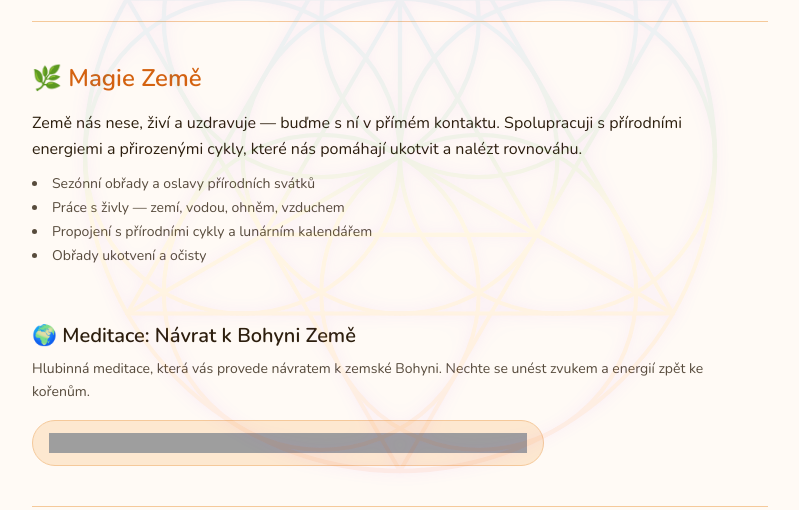
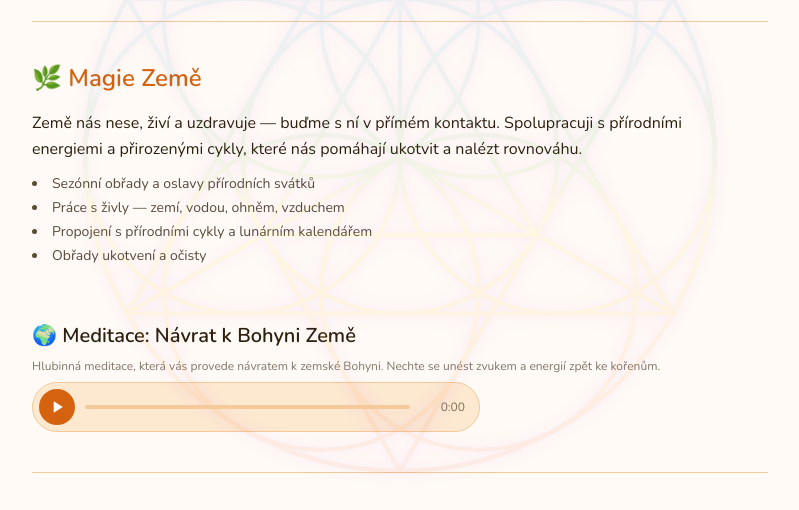
Before and after one commit to Cuchulain/ohnivazena-cz, an Astro site: page /cim-se-zabyvam in a window 1280 px wide. Shown: the part 244-754 px from the top of the page, without its empty margins (240-1039 px from the left). Built offline with nearby package versions, Linux system fonts and the light colour scheme; Astro itself is replaced by a stand-in of ours; grey boxes are pictures that could not be loaded.

Commit message:
feat(meditace): přidání audio přehrávače pro meditaci "Návrat k Bohyni Země"

```diff
--- a/src/pages/cim-se-zabyvam.astro
+++ b/src/pages/cim-se-zabyvam.astro
@@ -36,20 +36,8 @@ import AudioPlayer from "@/components/AudioPlayer.astro";
         <!-- Meditace Návrat k Bohyni Země -->
         <div class="mt-8 pt-6">
           <h3 class="text-xl font-semibold mb-2">🌍 Meditace: Návrat k Bohyni Země</h3>
-          <p class="text-foreground/80 leading-relaxed text-sm mb-4">
-            Hlubinná meditace, která vás provede návratem k zemské Bohyni. Nechte se unést zvukem a energií zpět ke kořenům.
-          </p>
-          <div class="rounded-full border border-border bg-muted px-4 py-3 flex items-center gap-3 max-w-lg overflow-hidden">
-            <iframe
-              width="100%"
-              height="20"
-              scrolling="no"
-              frameborder="no"
-              allow="autoplay"
-              title="Meditace: Návrat k Bohyni Země"
-              src="https://w.soundcloud.com/player/?url=https%3A//soundcloud.com/janinka-gaja-cejkova/navrat-k-bohyni-zeme&color=%23d4620f&auto_play=false&hide_related=true&show_comments=false&show_user=false&show_reposts=false&show_teaser=false&visual=false"
-            ></iframe>
-          </div>
+          <p class="text-xs font-medium text-foreground/60 mb-2">Hlubinná meditace, která vás provede návratem k zemské Bohyni. Nechte se unést zvukem a energií zpět ke kořenům.</p>
+          <AudioPlayer src="/audio/Janinka-Ziva-Navrat-k-Bohyni-Zeme.mp3" label="Přehrát ukázku" />
         </div>
       </div>
     </section>
```
Also changed, not shown: 1 other file.
